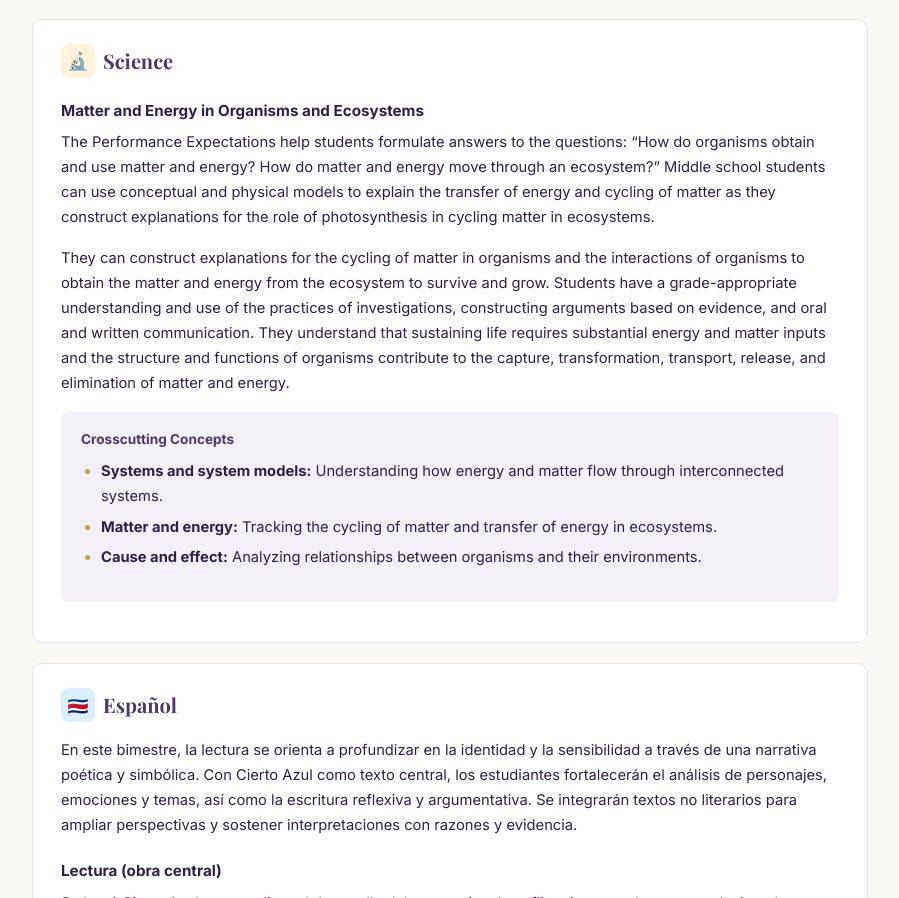
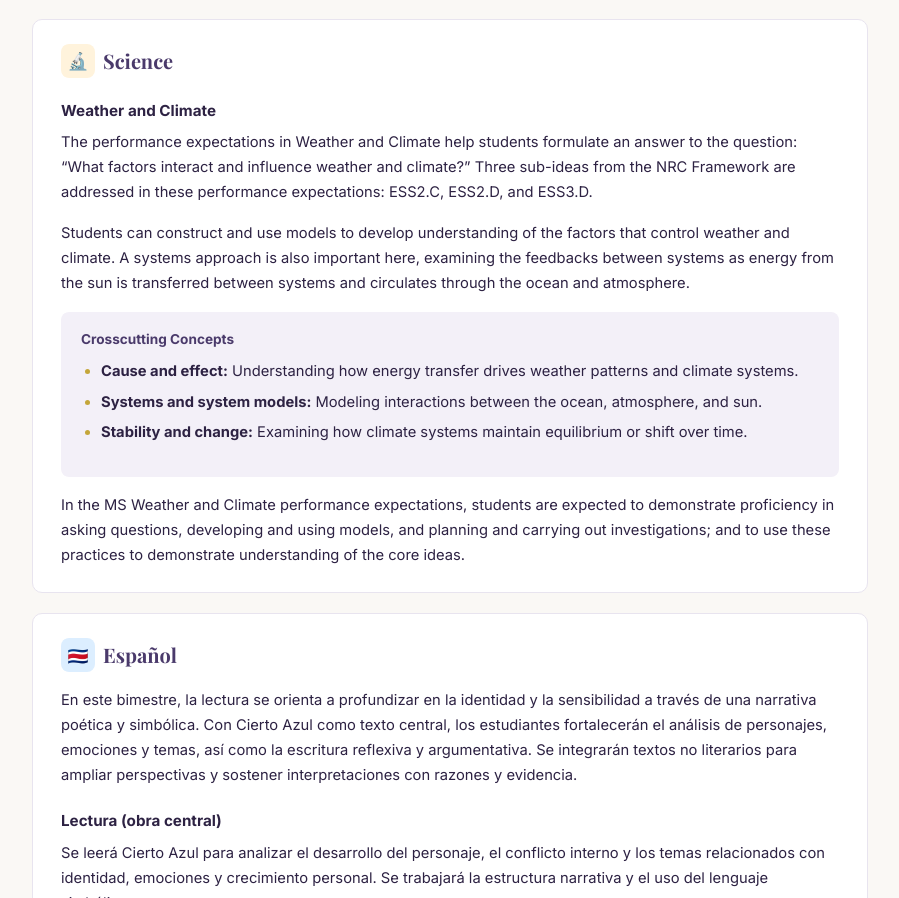
Before and after one commit to truenorth-q2-overview/TN-Q2-OVERVIEW, a plain HTML site: page 7th-grade.html in a window 1280 px wide. Shown: the part 2013-2911 px from the top of the page, without its empty margins (190-1089 px from the left). Drawn offline with nearby package versions, Linux system fonts and the light colour scheme.

Commit message:
Update 7th-grade.html

```diff
--- a/7th-grade.html
+++ b/7th-grade.html
@@ -127,18 +127,20 @@
   <div class="subject-card">
     <h2><span class="icon icon-sci">&#x1F52C;</span> Science</h2>
 
-    <h3>Matter and Energy in Organisms and Ecosystems</h3>
-    <p>The Performance Expectations help students formulate answers to the questions: &ldquo;How do organisms obtain and use matter and energy? How do matter and energy move through an ecosystem?&rdquo; Middle school students can use conceptual and physical models to explain the transfer of energy and cycling of matter as they construct explanations for the role of photosynthesis in cycling matter in ecosystems.</p>
-    <p>They can construct explanations for the cycling of matter in organisms and the interactions of organisms to obtain the matter and energy from the ecosystem to survive and grow. Students have a grade-appropriate understanding and use of the practices of investigations, constructing arguments based on evidence, and oral and written communication. They understand that sustaining life requires substantial energy and matter inputs and the structure and functions of organisms contribute to the capture, transformation, transport, release, and elimination of matter and energy.</p>
+    <h3>Weather and Climate</h3>
+    <p>The performance expectations in Weather and Climate help students formulate an answer to the question: &ldquo;What factors interact and influence weather and climate?&rdquo; Three sub-ideas from the NRC Framework are addressed in these performance expectations: ESS2.C, ESS2.D, and ESS3.D.</p>
+    <p>Students can construct and use models to develop understanding of the factors that control weather and climate. A systems approach is also important here, examining the feedbacks between systems as energy from the sun is transferred between systems and circulates through the ocean and atmosphere.</p>
 
     <div class="focus-box">
       <h4>Crosscutting Concepts</h4>
       <ul>
-        <li><strong>Systems and system models:</strong> Understanding how energy and matter flow through interconnected systems.</li>
-        <li><strong>Matter and energy:</strong> Tracking the cycling of matter and transfer of energy in ecosystems.</li>
-        <li><strong>Cause and effect:</strong> Analyzing relationships between organisms and their environments.</li>
+        <li><strong>Cause and effect:</strong> Understanding how energy transfer drives weather patterns and climate systems.</li>
+        <li><strong>Systems and system models:</strong> Modeling interactions between the ocean, atmosphere, and sun.</li>
+        <li><strong>Stability and change:</strong> Examining how climate systems maintain equilibrium or shift over time.</li>
       </ul>
     </div>
+
+    <p>In the MS Weather and Climate performance expectations, students are expected to demonstrate proficiency in asking questions, developing and using models, and planning and carrying out investigations; and to use these practices to demonstrate understanding of the core ideas.</p>
   </div>
 
   <!-- ESPA&Ntilde;OL -->
```
